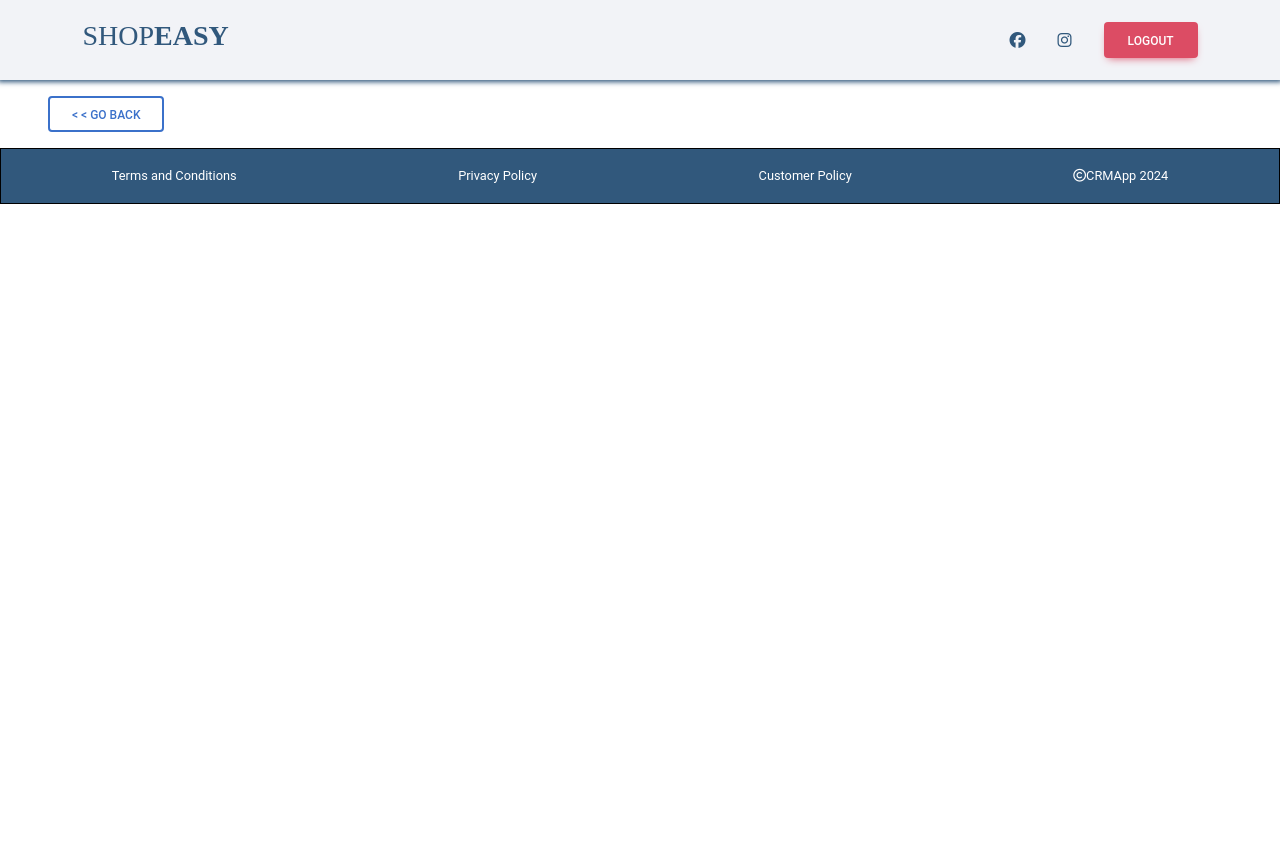
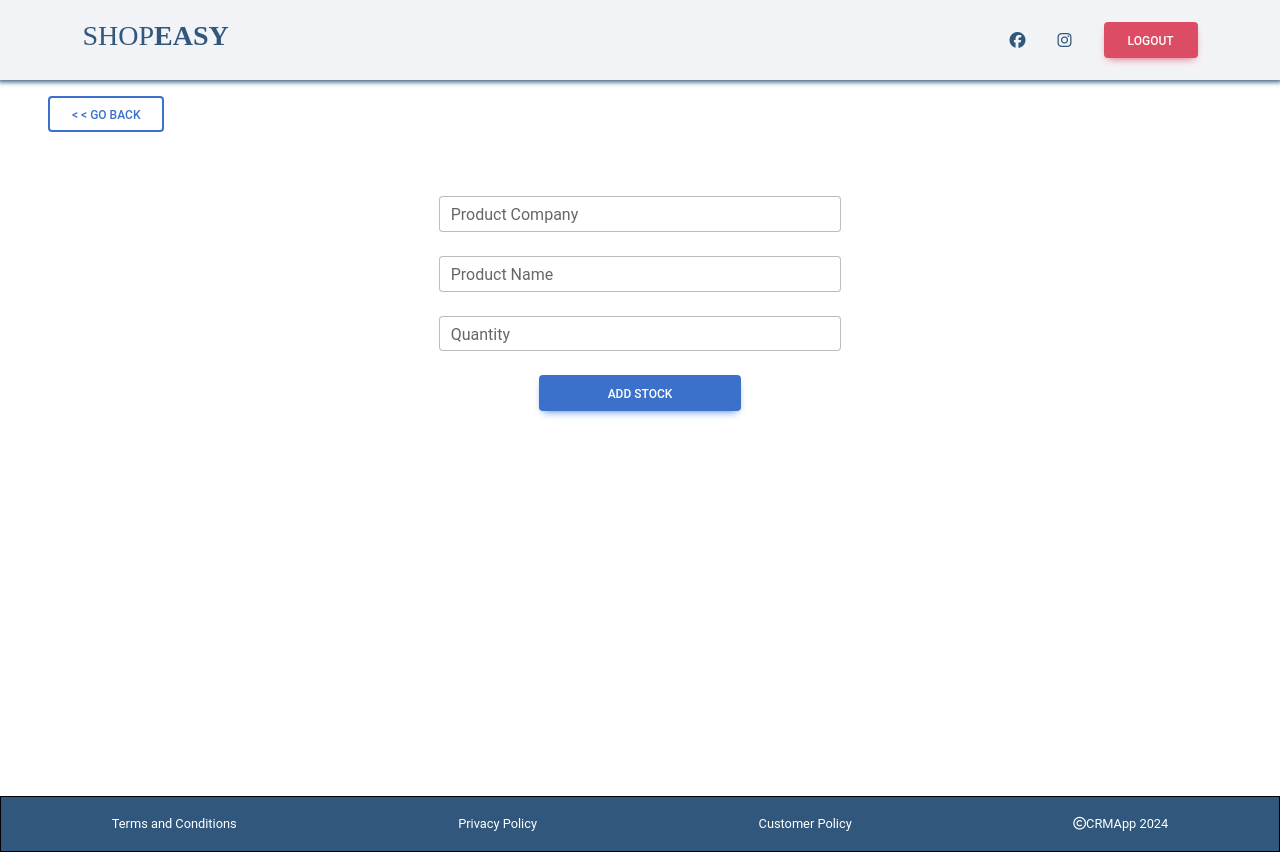
Before and after one commit to AkarshAB/CRM--Frontend, a React (Create React App) app: page /add-stock in a window 1280 px wide. Before the commit the page ends 800 px from the top, so only its background shows below. Built offline with nearby package versions, Linux system fonts and the light colour scheme.

Commit message:
addStock component, API integration done

```diff
--- a/src/App.js
+++ b/src/App.js
@@ -20,6 +20,7 @@ import EditShop from './components/EditShop/EditShop.jsx';
 import EditEmployees from './EditEmployee/EditEmployees.jsx';
 import EditInventory from './components/EditInventory/EditInventory.jsx';
 import ViewProduct from './components/ViewProduct/ViewProduct.jsx';
+import AddStock from './components/AddStock/AddStock.jsx';
 
 
 function App() {
@@ -45,6 +46,7 @@ function App() {
         <Route path='/EditEmployees' element={<EditEmployees />}></Route>
         <Route path='/EditInventory' element={<EditInventory />}></Route>
         <Route path='/ViewProduct' element={<ViewProduct />}></Route>
+        <Route path='/add-stock' element={<AddStock />}></Route>
 
       </Routes>
       <Footer />
--- /dev/null
+++ b/src/components/AddStock/AddStock.jsx
@@ -0,0 +1,90 @@
+import axios from 'axios'
+import { MDBCol, MDBContainer, MDBInput, MDBRow } from 'mdb-react-ui-kit'
+import React, { useState } from 'react'
+
+function AddStock() {
+  const [formData, setFormData] = useState({
+    pro_company: '',
+    productname: '',
+    quantity: ''
+  })
+
+  const handleChange = (e) => {
+    const { name, value } = e.target;
+    setFormData({ ...formData, [name]: value })
+    console.log(formData)
+  }
+
+  const handleSubmit = async (e) => {
+    e.preventDefault()
+    const token = localStorage.getItem('token')
+    console.log(token)
+    try {
+      const response = await axios.post('http://127.0.0.1:8000/shop_app/stocks/', formData,
+        {
+          headers: {
+            Authorization: `token ${token}`
+          }
+        })
+      alert('Stock added successfully')
+
+    } catch (error) {
+      alert('Error adding shop', error)
+    }
+  }
+
+
+  return (
+    <>
+      <div className='addStockForm'>
+        <MDBContainer fluid className="mt-5 shopAddWrapper col-6">
+          <section>
+            <MDBRow className="justify-content-center">
+              <MDBCol lg="8">
+                <form>
+                  <MDBRow>
+                    <MDBCol>
+                      <MDBInput
+                        className="mb-4"
+                        label="Product Company"
+                        name="pro_company"
+                        onChange={handleChange}
+                        value={formData.pro_company}
+                      />
+                    </MDBCol>
+                  </MDBRow>
+                  <MDBInput
+                    className="mb-4"
+                    label="Product Name"
+                    name="productname"
+                    value={formData.productname}
+                    onChange={handleChange}
+                  />
+                  <MDBInput
+                    className="mb-4"
+                    label="Quantity"
+                    name="quantity"
+                    value={formData.quantity}
+                    onChange={handleChange}
+                  />
+
+                  <div className="text-center">
+                    <button
+                      className="btn btn-primary col-6"
+                      type="submit"
+                      onClick={handleSubmit}
+                    >
+                      Add Stock
+                    </button>
+                  </div>
+                </form>
+              </MDBCol>
+            </MDBRow>
+          </section>
+        </MDBContainer>
+      </div>
+    </>
+  )
+}
+
+export default AddStock
--- a/src/components/Stocks/Stocks.jsx
+++ b/src/components/Stocks/Stocks.jsx
@@ -2,6 +2,7 @@ import React, { useEffect, useState } from 'react'
 import './Stocks.css'
 import { DataGrid } from '@mui/x-data-grid';
 import axios from 'axios';
+import { Link, NavLink } from 'react-router-dom'
 
 
 
@@ -62,7 +63,10 @@ function Stocks() {
 
   return (
     <>
-      <div style={{ height: '83vh', width: '' }} className='my-auto mx-5 d-flex justify-content-center mt-3 '>
+      <div>
+        <Link to={'/add-stock'}><button className='btn btn-primary ms-5 my-3'>Add Stock</button></Link>
+      </div>
+      <div style={{ height: '61vh', width: '' }} className='my-auto mx-5 d-flex justify-content-center mt-3 '>
         <DataGrid className='border '
           rows={rows}
           columns={columns}
```
